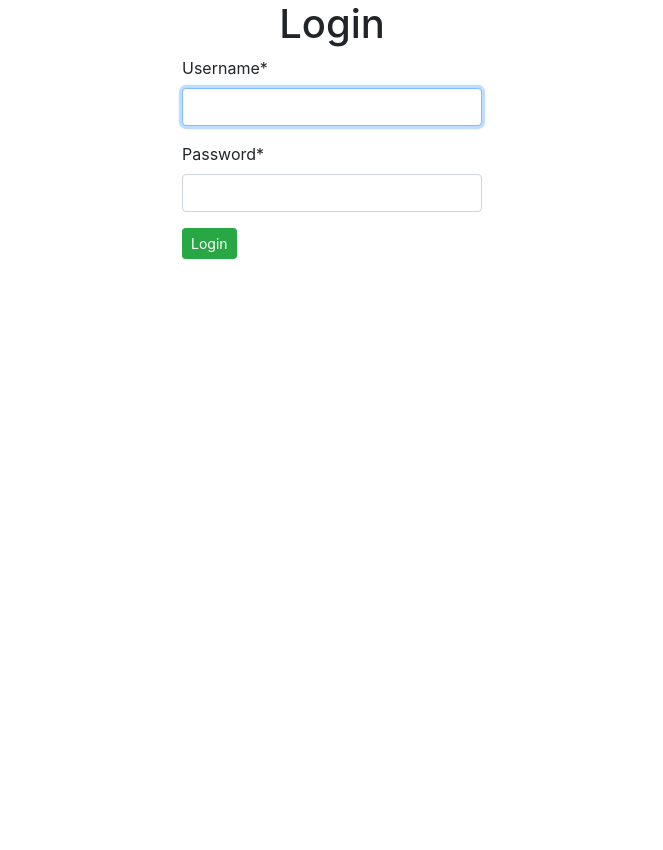
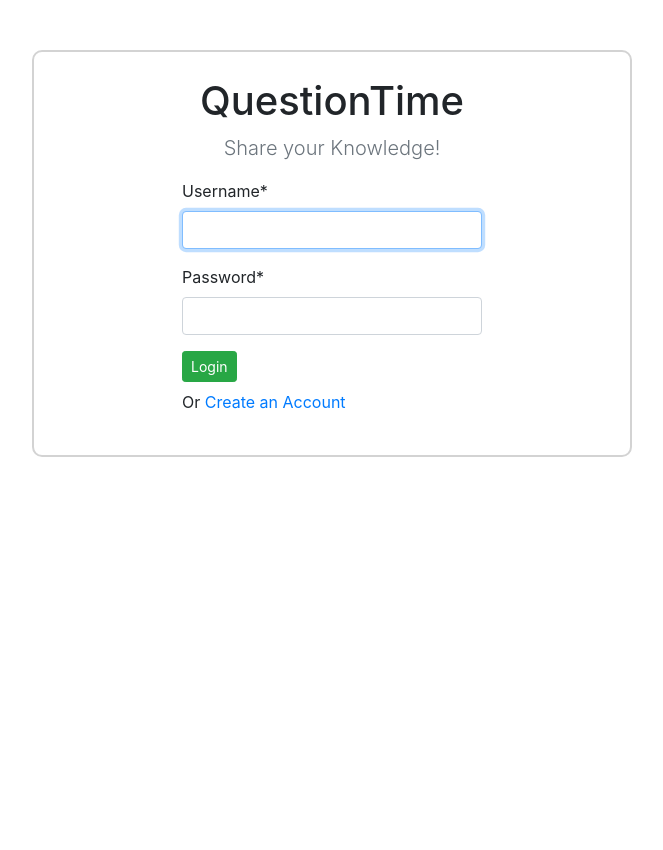
Before and after one commit to nasutionam/django-vue, a Django app: page /accounts/login/ in a window 1280 px wide. Shown: the whole page, without its empty margins (308-971 px from the left). Before the commit the page ends 259 px from the top, so only its background shows below. Run offline with Django 3.2, Linux system fonts and the light colour scheme; some libraries are stand-ins or nearby versions.

Commit message:
fixed template login and registration

```diff
--- a/templates/auth_layout.html
+++ b/templates/auth_layout.html
@@ -7,6 +7,9 @@
     <link href="https://stackpath.bootstrapcdn.com/bootstrap/4.3.1/css/bootstrap.min.css" rel="stylesheet" integrity="sha384-ggOyR0iXCbMQv3Xipma34MD+dH/1fQ784/j6cY/iJTQUOhcWr7x9JvoRxT2MZw1T" crossorigin="anonymous">
     <title>QuestionTime</title>
     <style>
+        html, body {
+            height: 100%;
+        }
         .login-form-container {
             width: 300px;
             margin: auto;
@@ -15,14 +18,28 @@
             width: 500px;
             margin: auto;
         }
+        .outer-area {
+            margin-top: 50px;
+        }
+        #auth-box {
+            border: 2px solid lightgrey;
+            border-radius: 10px;
+            padding-bottom: 25px;
+            padding-top: 25px;
+            width: 600px;
+            margin: auto;
+        }
     </style>
 </head>
 <body>
 
-    <div id="auth-box text-center">
-        {% block content %}
+    <div class="outer-area">
+        <div id="auth-box">
+            {% block content %}
 
-        {% endblock %}
+            {% endblock %}
+        </div>
     </div>
+
 </body>
 </html>
--- a/templates/django_registration/registration_form.html
+++ b/templates/django_registration/registration_form.html
@@ -2,7 +2,7 @@
 {% load crispy_forms_tags %}
 
 {% block content %}
-    <h1 class="text-center">Create Your QuestionTime Account</h1>
+    <h1 class="text-center">Create an Account</h1>
     <div class="registration-form-container">
         <form method="POST">
             {% csrf_token %}
@@ -10,5 +10,6 @@
 
             <button type="submit" class="btn btn-sm btn-success">Create Account</button>
         </form>
+        <p class="mt-2">Or <a href="{% url 'login' %}">Login</a></p>
     </div>
 {% endblock %}
--- a/templates/registration/login.html
+++ b/templates/registration/login.html
@@ -2,7 +2,8 @@
 {% load crispy_forms_tags %}
 
 {% block content %}
-    <h1 class="text-center">Login</h1>
+    <h1 class="text-center">QuestionTime</h1>
+    <p class="lead text-center text-muted">Share your Knowledge!</p>
     <div class="login-form-container">
         <form method="POST">
             {% csrf_token %}
@@ -10,5 +11,6 @@
 
             <button type="submit" class="btn btn-sm btn-success">Login</button>
         </form>
+        <p class="mt-2">Or <a href="{% url 'django_registration_register' %}">Create an Account</a></p>
     </div>
 {% endblock %}
```
